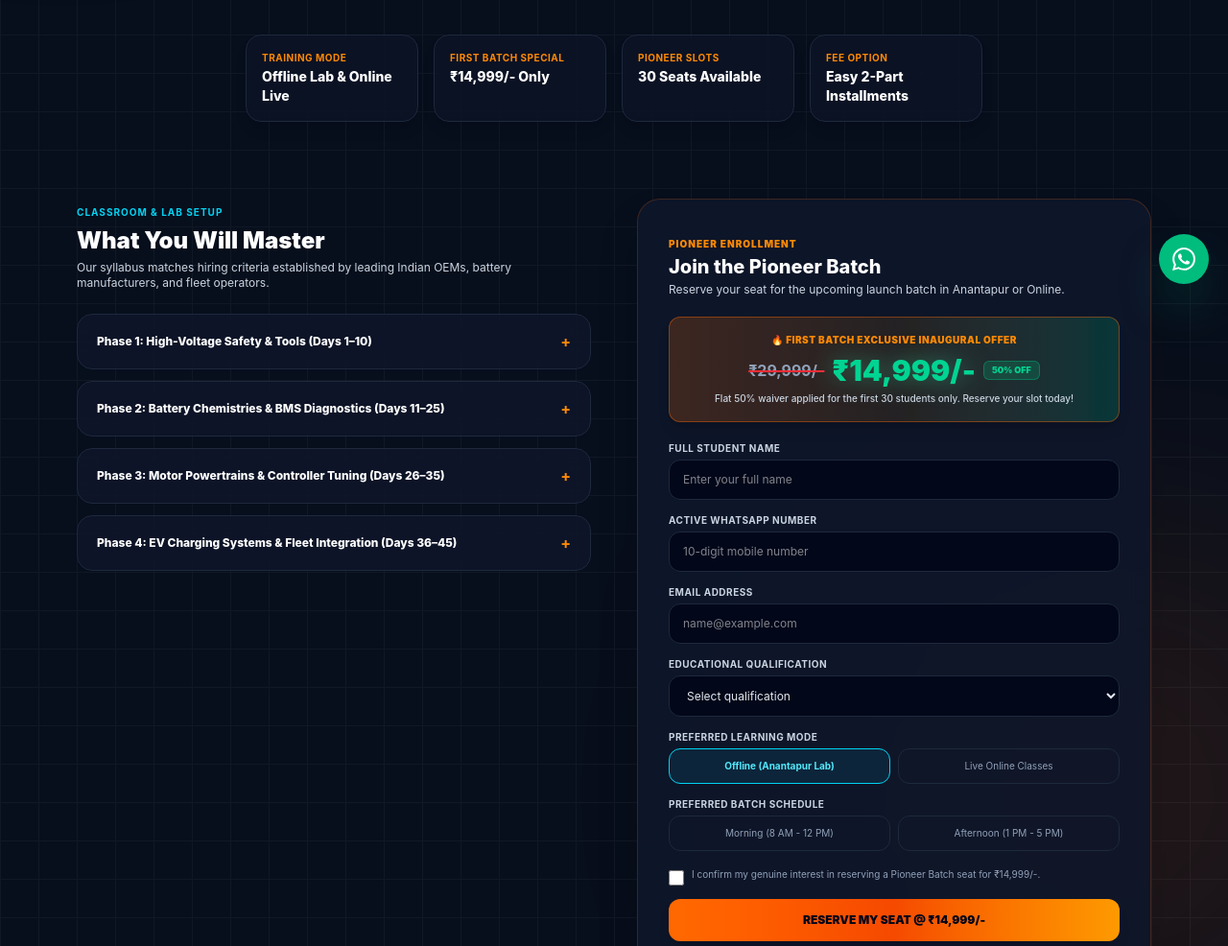
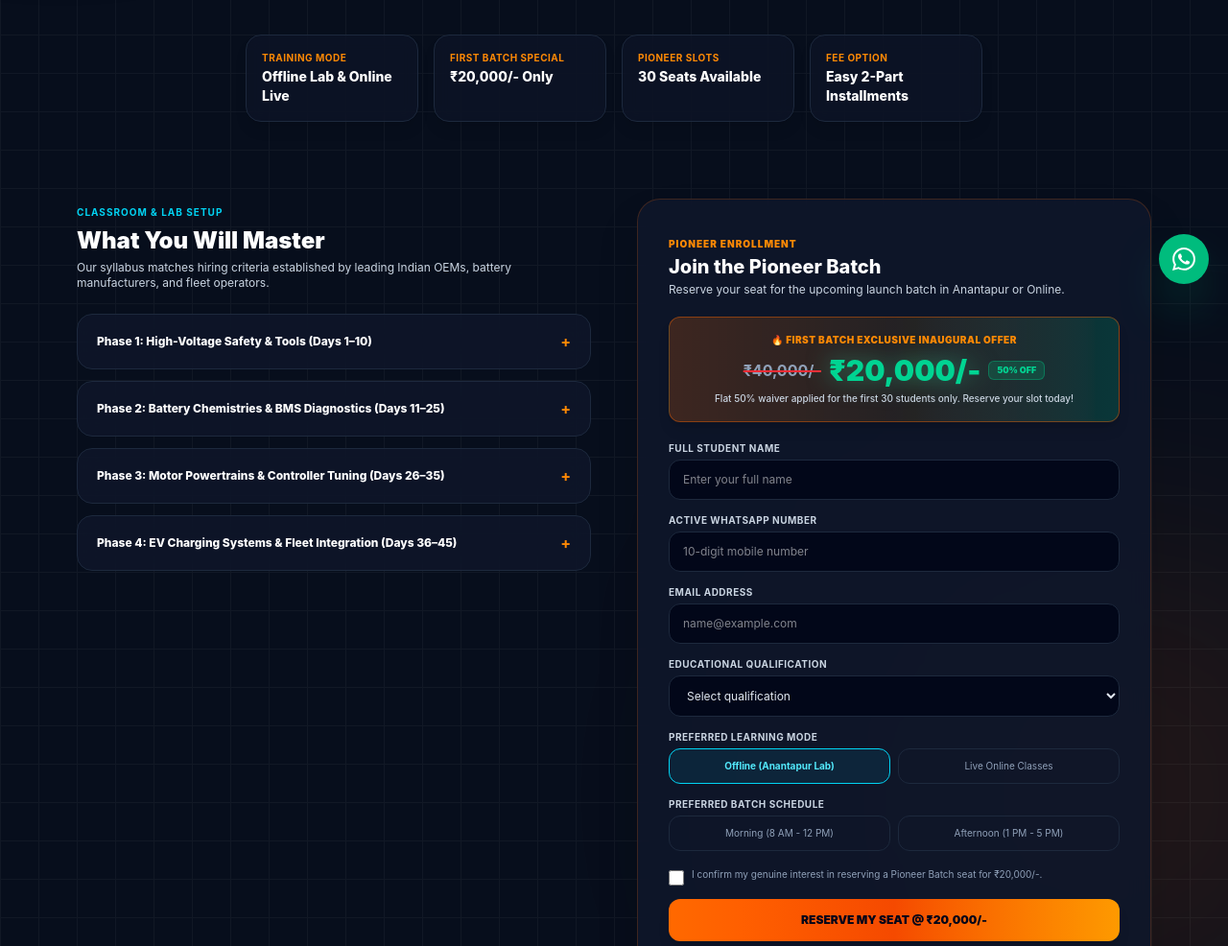
Before and after one commit to evisionATP/evisionary-student-portal, a React (Vite) app: page / in a window 1280 px wide. Shown: the part 484-1470 px from the top of the page at 96% size. Built offline with nearby package versions, Linux system fonts and the light colour scheme.

Commit message:
feat: switch simulated form intake to active google script endpoint_photos_50seats_placements_logo_zoho_color_aboutUS_wtsup_onlinefee_mail_fee

```diff
--- a/src/App.jsx
+++ b/src/App.jsx
@@ -267,7 +267,7 @@ export default function App() {
           <div className="grid grid-cols-2 md:grid-cols-4 gap-2.5 sm:gap-4 pt-4 text-left">
             {[
               { label: "Training Mode", value: "Offline Lab & Online Live" },
-              { label: "First Batch Special", value: "₹14,999/- Only" },
+              { label: "First Batch Special", value: "₹20,000/- Only" },
               { label: "Pioneer Slots", value: "30 Seats Available" },
               { label: "Fee Option", value: "Easy 2-Part Installments" }
             ].map((m, idx) => (
@@ -329,10 +329,10 @@ export default function App() {
               </span>
               <div className="flex items-center justify-center gap-2 pt-0.5">
                 <span className="text-sm sm:text-base text-slate-400 line-through font-bold decoration-red-500 decoration-2">
-                  ₹29,999/-
+                  ₹40,000/-
                 </span>
                 <span className="text-2xl sm:text-3xl font-black text-emerald-400 drop-shadow-[0_0_12px_rgba(52,211,153,0.5)]">
-                  ₹14,999/-
+                  ₹20,000/-
                 </span>
                 <span className="bg-emerald-500/20 text-emerald-400 border border-emerald-500/40 text-[9px] font-black px-2 py-0.5 rounded-md uppercase">
                   50% OFF
@@ -489,7 +489,7 @@ export default function App() {
                     className="mt-0.5 accent-orange-500 h-4 w-4 rounded"
                   />
                   <span className="text-[10px] text-slate-400 leading-tight">
-                    I confirm my genuine interest in reserving a Pioneer Batch seat for ₹14,999/-.
+                    I confirm my genuine interest in reserving a Pioneer Batch seat for ₹20,000/-.
                   </span>
                 </label>
                 {formErrors.verifiedChecked && <span className="text-[10px] text-red-400 block mt-1">{formErrors.verifiedChecked}</span>}
@@ -499,7 +499,7 @@ export default function App() {
                   disabled={isLoading}
                   className="w-full py-3.5 px-5 bg-gradient-to-r from-orange-500 via-orange-600 to-amber-500 text-slate-950 font-black rounded-xl shadow-lg uppercase text-xs cursor-pointer min-h-[44px]"
                 >
-                  {isLoading ? "Reserving Slot..." : "Reserve My Seat @ ₹14,999/-"}
+                  {isLoading ? "Reserving Slot..." : "Reserve My Seat @ ₹20,000/-"}
                 </button>
               </form>
             )}
@@ -613,7 +613,7 @@ export default function App() {
 
       {/* 💬 FLOATING WHATSAPP QUICK-CHAT BUTTON */}
       <a
-        href="https://wa.me/917899474996?text=Hi%20E%20Visionary%20Solutions,%20I%20want%20to%20reserve%20a%20seat%20for%20the%20first%20batch%20at%2014,999/-"
+        href="https://wa.me/917899474996?text=Hi%20EVisionary%20Solutions,%20I%20want%20to%20reserve%20a%20seat%20for%20the%20first%20batch%20at%2020,000/-"
         target="_blank"
         rel="noopener noreferrer"
         className="fixed bottom-5 right-5 z-50 bg-emerald-500 hover:bg-emerald-600 active:scale-95 text-white p-3.5 rounded-full shadow-2xl shadow-emerald-500/50 flex items-center justify-center transition-all duration-300 group"
```
